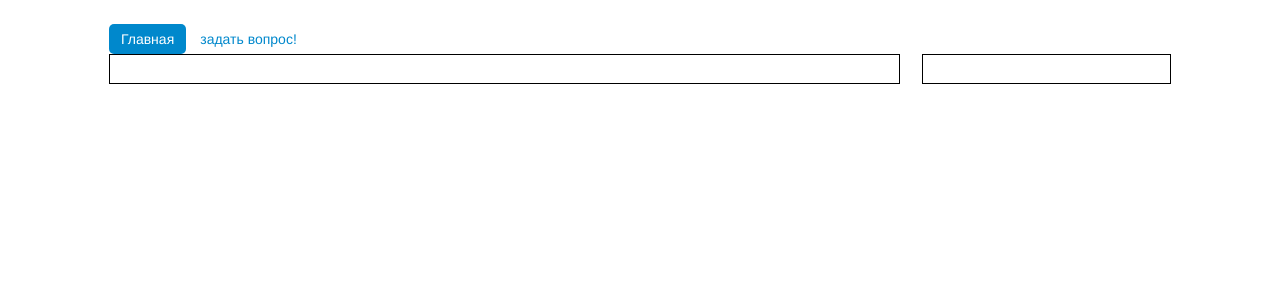
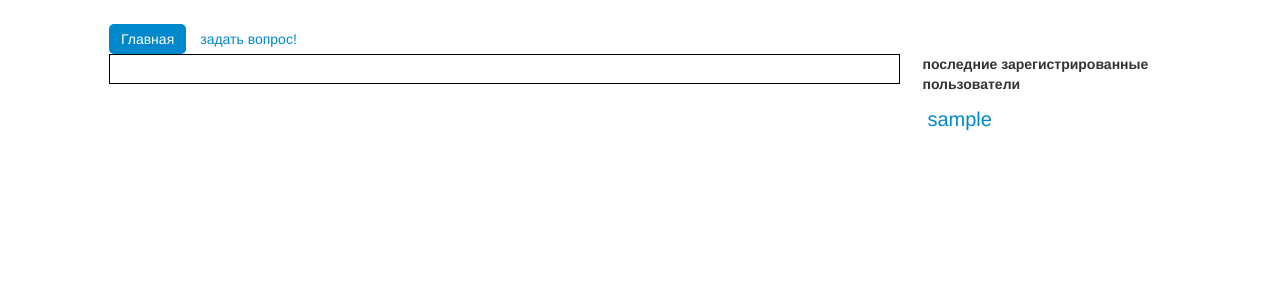
Before and after one commit to bruderschaft/ask, a Django app: page / in a window 1280 px wide. Shown: the part 60-360 px from the top of the page. Run offline with Django 3.2, Linux system fonts and the light colour scheme; the visitor is signed in with stand-in values (Sample User, id 1); data comes from the database, SQL or seed files in the repository; data that the repository does not hold is empty; some libraries are stand-ins or nearby versions.

Commit message:
added display last registered users

```diff
--- a/askPupkinApp/views.py
+++ b/askPupkinApp/views.py
@@ -8,10 +8,10 @@ from django.template import RequestContext, loader
 from django.http import HttpResponse
 
 from django.contrib.auth import authenticate, login, logout
-
+#TODO: how make one function for last registered users?
 def index(request):
     q = Question.objects.order_by('-create_date')[0:30]
-    u = User.objects.order_by('-date_joined')[0:10]
+    last_registered_users = User.objects.order_by('-date_joined')[0:10]
     for qq in q:
         qq.count = Answer.objects.filter(question_id=qq.id).count()
     #r = Question.objects.get(id=52)
@@ -22,7 +22,7 @@ def index(request):
     #a = Answer.objects.filter(question_id=question_id)
 
     #t = loader.get_template("index.html")
-    return render(request, 'index.html', {'qq': q})
+    return render(request, 'index.html', {'qq': q, 'last_registered_users': last_registered_users})
 
 def questions (request, question_id):
     q = Question.objects.get(id=question_id)
@@ -41,15 +41,16 @@ def questions (request, question_id):
     #    return HttpResponseRedirect(request.path)
     #else:
     #    form = AnswerForm()
-    last_users = User.objects.order_by('-date_joined')[0:10]
-    c = RequestContext(request,{'qq':q, 'aa':a,'q_count':q_count, 'last_users': last_users})
+    last_registered_users = User.objects.order_by('-date_joined')[0:10]
+    c = RequestContext(request,{'qq':q, 'aa':a,'q_count':q_count, 'last_registered_users': last_registered_users})
     return HttpResponse(t.render(c))
 
 def users(request, user_id):
     u = User.objects.get(id=user_id)
     q = Question.objects.filter(author=user_id)
     a = Answer.objects.filter(author=user_id)
-    return render(request, 'user.html', {'u': u, 'q': q, 'a': a})
+    last_registered_users = User.objects.order_by('-date_joined')[0:10]
+    return render(request, 'user.html', {'u': u, 'q': q, 'a': a, 'last_registered_users': last_registered_users})
 
 
 
@@ -122,6 +123,7 @@ class LoginForm(forms.Form):
 #        'form': form
 #    })
 def log_in(request):
+    last_registered_users = User.objects.order_by('-date_joined')[0:10]
     if ('username' in request.REQUEST) and ('password' in request.REQUEST):
         username = request.REQUEST['username']
         password = request.REQUEST['password']
@@ -131,7 +133,7 @@ def log_in(request):
             flag = True
             login(request, usser)
             return HttpResponseRedirect('/')
-    return render(request, 'base1.html', {'user': usser})
+    return render(request, 'base1.html', {'user': usser, 'last_registered_users': last_registered_users})
     #return HttpResponseRedirect('/')
 
 def log_out(request):
--- a/static/user1.css
+++ b/static/user1.css
@@ -2,7 +2,7 @@
 	border: 0px solid black;
 
 }
-.tags{
+.column{
 	border: 1px solid black;
 }
 .buttons{
@@ -101,3 +101,19 @@
 .user-page__header__username{
 	margin-left: auto;
 }
+
+.registered-user{
+	font-size: 20px;
+	margin: 5px;
+	line-height: 1.5em;
+}
+
+.last-users-list{
+	/*border: 1px solid black;
+	padding: 10px;*/
+	padding-top: 0px;
+}
+.last-users-list__header{
+	position: relative;
+	margin-top: 0px !important;
+}
--- a/templates/base1.html
+++ b/templates/base1.html
@@ -48,11 +48,18 @@
                     </ul>
                 </div>
                 <div class="row-fluid">
-	                <div class="span9 tags">
+	                <div class="span9 column">
 	                        {%block content%}
 	                        {%endblock%}
 	                </div>
-	                <div class="span3 tags"></div>
+	                <div class="span3 last-users-list">
+	                	<div >
+	                		<h5 id="last-users-list__header" class="last-users-list__header">последние зарегистрированные пользователи</h5>
+	                	</div>
+	                	{%for user in last_registered_users%}
+	                		<span class="registered-user"><a href="/users/{{user.id}}">{{user.username}}</a></span>
+	                	{%endfor%}
+	                </div>
                 </div>
             </div>
         </div>
```
Also changed, not shown: 1 other file.
